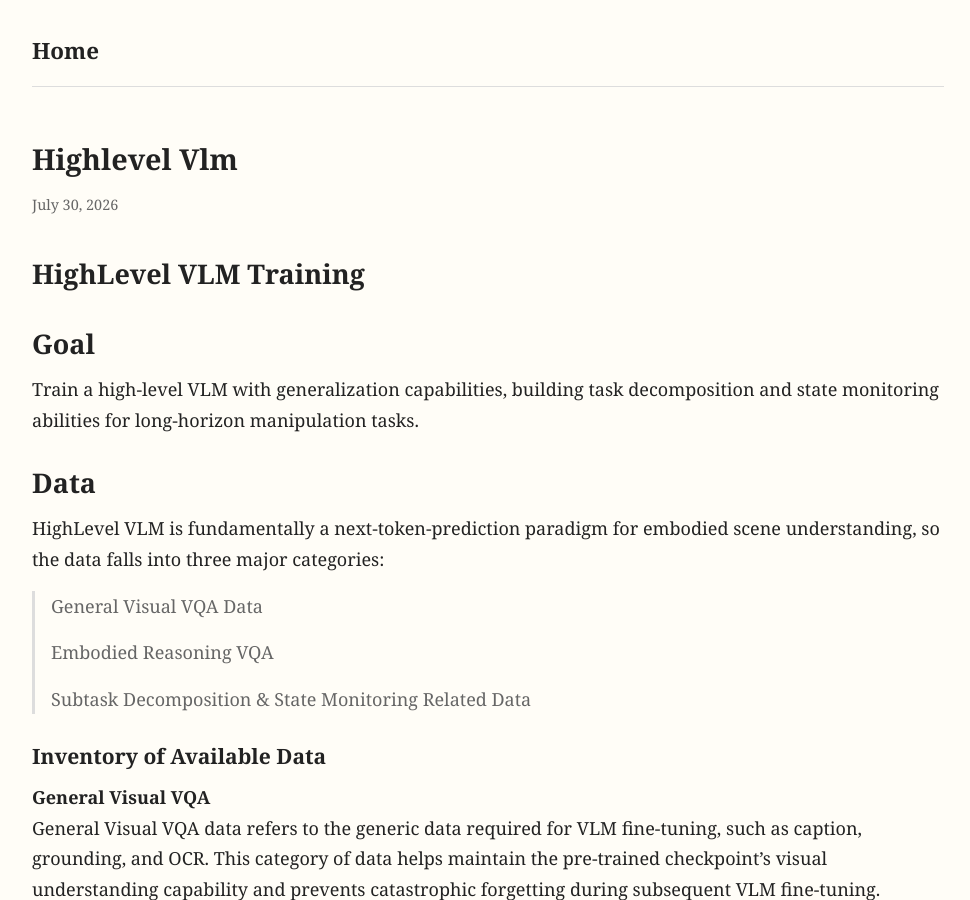
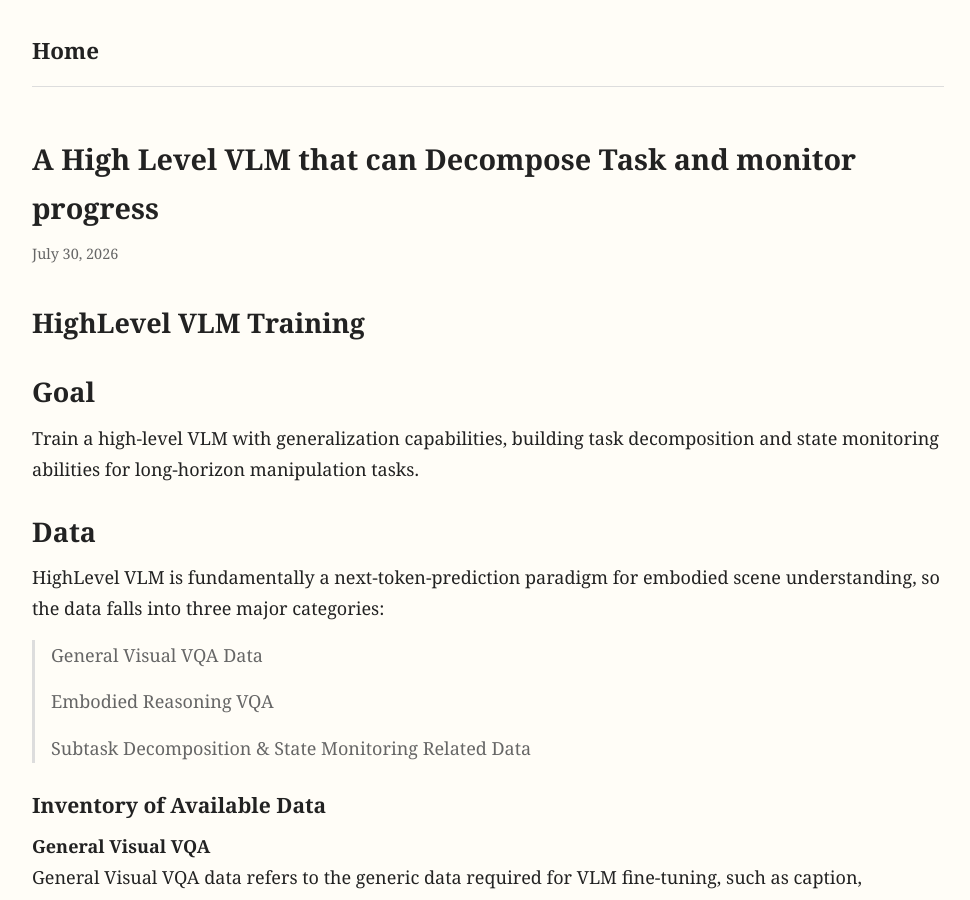
Before and after one commit to fire337/fire337.github.io, a Jekyll site: the page built from _posts/2026-07-30-highlevel-vlm.md, in a window 1280 px wide and 900 px high. Shown: the whole window, without its empty margins (152-1122 px from the left). Built offline with Jekyll 4.4.1, drawn with Linux system fonts in a browser that asks for light colours; our own code applies the rules of GitHub Pages for plain Markdown files.

Commit message:
Add front matter to highlevel-vlm post

```diff
--- a/_posts/2026-07-30-highlevel-vlm.md
+++ b/_posts/2026-07-30-highlevel-vlm.md
@@ -1,3 +1,9 @@
+---
+layout: post
+title: "A High Level VLM that can Decompose Task and monitor progress"
+date: 2026-07-30 00:00:00
+---
+
 # HighLevel VLM Training
 
 ## Goal
```
